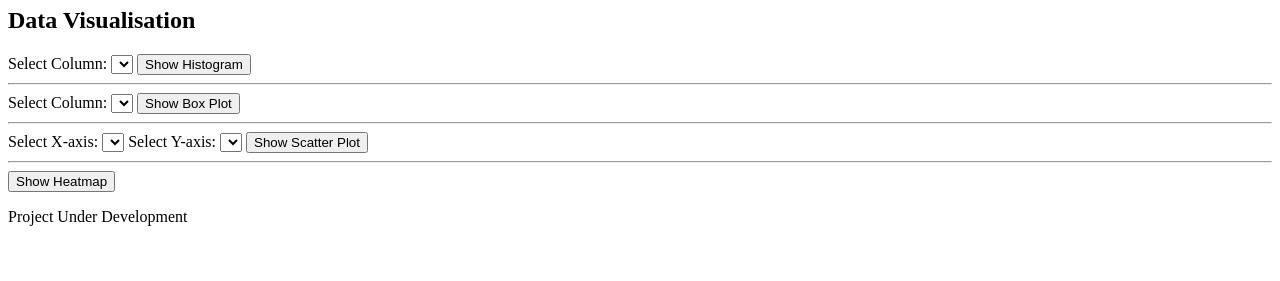
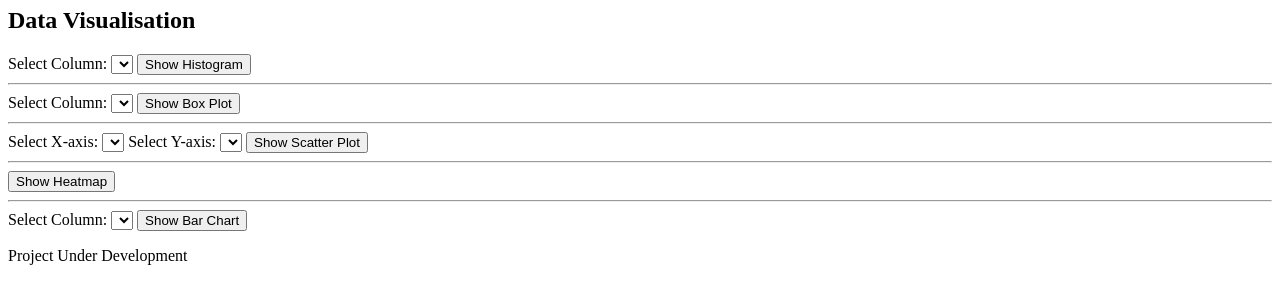
Before and after one commit to Neelu-Verma-26/DataSense-AI, a Flask app: page /upload in a window 1280 px wide. Shown: the part 1061-1342 px from the top of the page. Before the commit the page ends 1287 px from the top, so only its background shows below. Run offline with Flask 3, Linux system fonts and the light colour scheme; lists and menus that the app fills with data are empty.

Commit message:
add bar chart visualization using value counts

```diff
--- a/app.py
+++ b/app.py
@@ -363,5 +363,43 @@ def show_heatmap():
                             scatter_image=None,
                             heatmap_image = "heatmap.png")
 
+@app.route("/show_barchart",methods=["POST"])
+def show_barchart():
+    file_path = session.get("file_path")
+    if file_path is None:
+        return "Please upload a file first"
+    df= pd.read_csv(file_path)
+
+    rows, columns, column_names, missing_values_html, duplicate_rows, table = generate_dataset_report(df)
+
+    selected_column = request.form["bar_column"]
+
+    counts = df[selected_column].value_counts()
+    plt.figure(figsize=(8,5))
+    plt.bar(counts.index, counts.values)
+    plt.title(f"Bar Chart of {selected_column}")
+    plt.xlabel(selected_column)
+    plt.ylabel("Count")
+    plt.xticks(rotation=45)
+    plt.tight_layout()
+    plt.savefig("static/barchart.png")
+    plt.close()
+
+    return render_template("index.html",
+                            table=table,
+                            rows=rows,
+                            columns=columns,
+                            column_names=column_names,
+                            missing_values_html=missing_values_html,
+                            duplicate_rows=duplicate_rows,
+                            histogram_image=None,
+                            boxplot_image=None,
+                            scatter_image=None,
+                            heatmap_image = None,
+                            selected_bar_column=selected_column,
+                            barchart_image = "barchart.png")
+
+
+
 if __name__ == "__main__":
     app.run(debug = True, port=5001)
--- a/templates/index.html
+++ b/templates/index.html
@@ -180,6 +180,25 @@
         <img src="{{ url_for('static', filename=heatmap_image) }}" alt="Correlation Heatmap">
     {% endif %}
 
+    <hr>
+    <form action="/show_barchart" method="post">
+        <label for="bar_column">Select Column:</label>
+        <select name="bar_column" id="bar_column">
+            {% for column in column_names %}
+            <option value="{{ column }}">
+                {% if column == selected_bar_column %}selected{% endif %}>
+                {{ column }}
+            </option>
+            {% endfor %}
+        </select>
+        <button type="submit">Show Bar Chart</button>
+    </form>
+
+    {% if barchart_image %}
+        <h3>Bar Chart</h3>
+        <img src="{{ url_for('static', filename=barchart_image) }}" alt="Bar Chart">
+    {%endif %}
+
 <p>Project Under Development</p>
 </body>
 </html>
```
Also changed, not shown: static/barchart.png (added).
